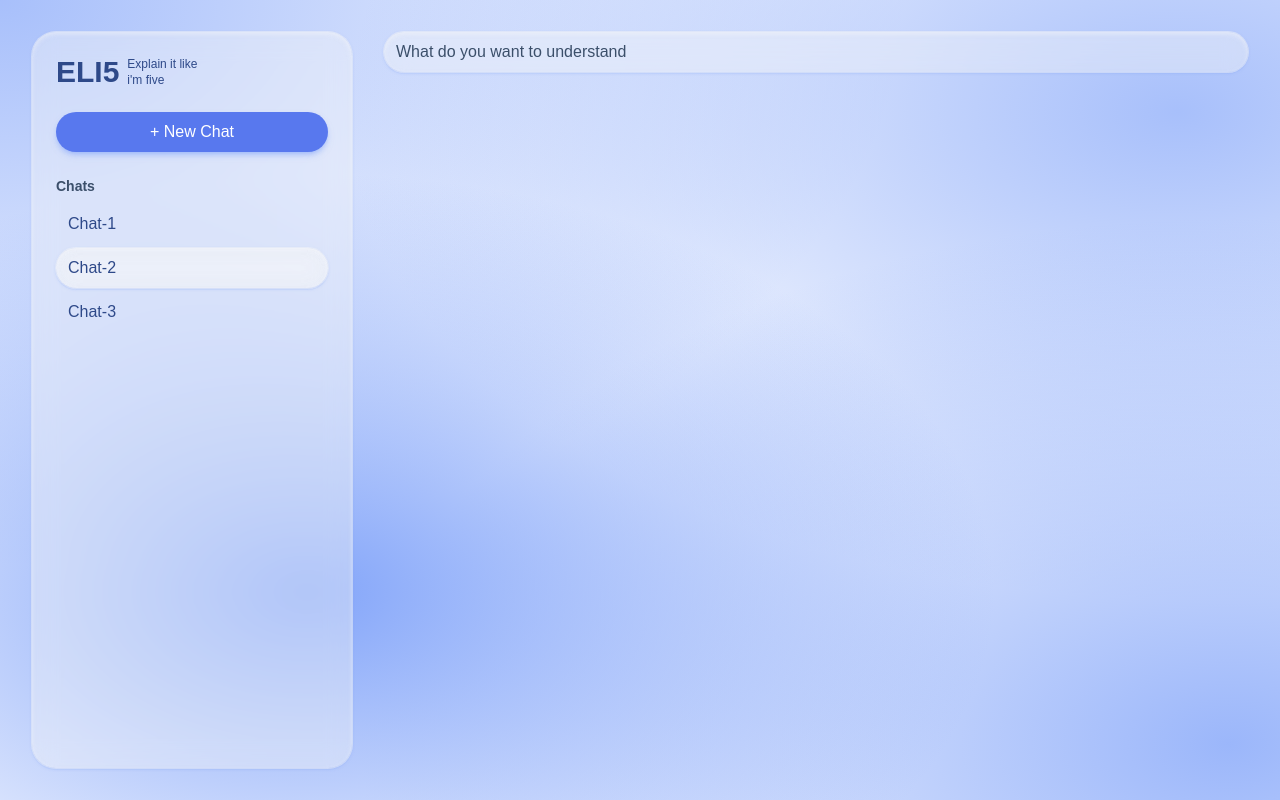
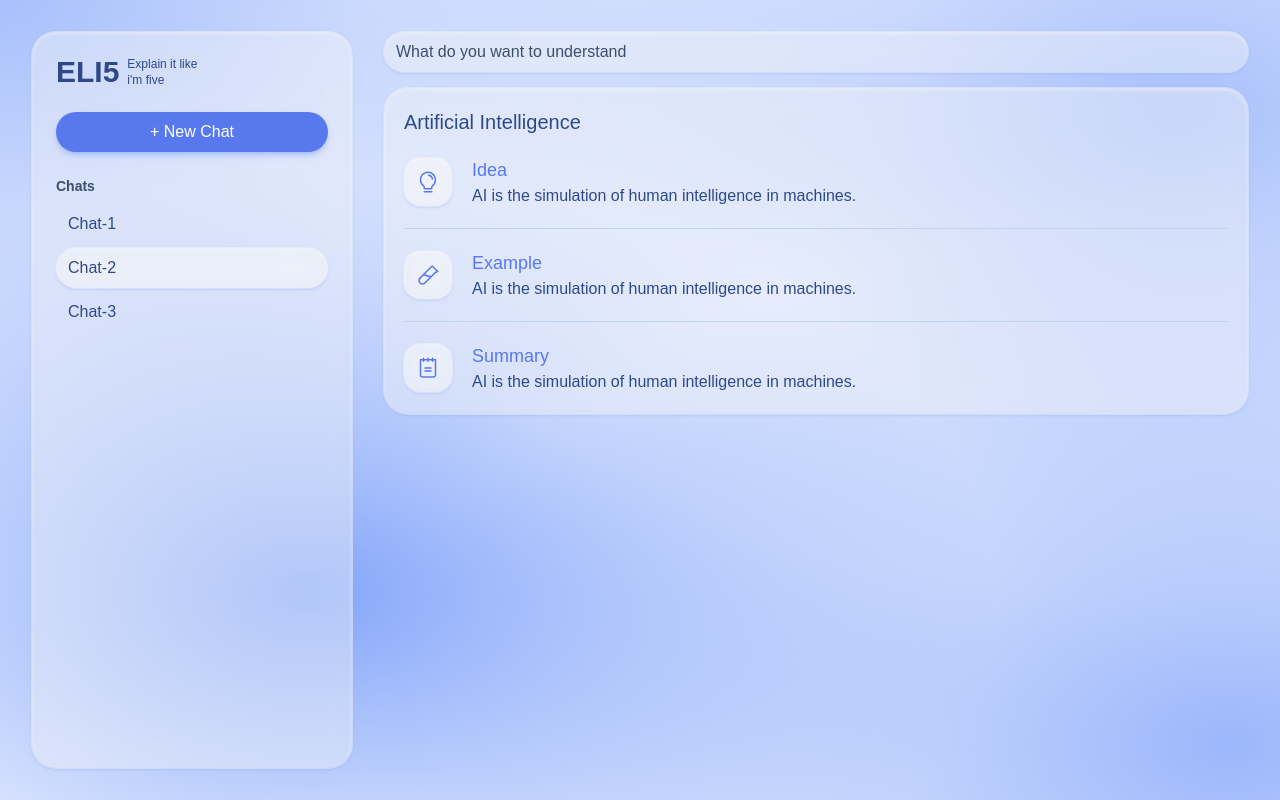
Before and after one commit to gr33b0k/eli5, a React (Vite) app: page / in a window 1280 px wide. Built offline with nearby package versions, Linux system fonts and the light colour scheme; a web font is replaced by a local one.

Commit message:
feat: add explanation card component with 3 sections - idea, example, summary

```diff
--- /dev/null
+++ b/src/components/explanation/card/ContentCard.jsx
@@ -0,0 +1,25 @@
+import ContentSection from "./ContentSection";
+
+function ContentCard() {
+  return (
+    <article className="glass text-text max-h-fit flex-1 rounded-3xl p-5 ease-in-out">
+      <h2 className="mb-5 text-xl font-medium">Artificial Intelligence</h2>
+      <div className="flex flex-col gap-5">
+        <ContentSection
+          type="Idea"
+          content="AI is the simulation of human intelligence in machines."
+        />
+        <ContentSection
+          type="Example"
+          content="AI is the simulation of human intelligence in machines."
+        />
+        <ContentSection
+          type="Summary"
+          content="AI is the simulation of human intelligence in machines."
+        />
+      </div>
+    </article>
+  );
+}
+
+export default ContentCard;
--- /dev/null
+++ b/src/components/explanation/card/ContentSection.jsx
@@ -0,0 +1,28 @@
+import {
+  LightbulbIcon,
+  TestTubeIcon,
+  NotepadIcon,
+} from "@phosphor-icons/react";
+
+const ICONS = {
+  Idea: LightbulbIcon,
+  Example: TestTubeIcon,
+  Summary: NotepadIcon,
+};
+
+function ContentSection({ type, content }) {
+  const Icon = ICONS[type];
+
+  return (
+    <section className="border-border flex items-center gap-5 border-b pb-5 last:border-none last:pb-0">
+      <span className="glass text-accent rounded-2xl p-3">
+        {Icon && <Icon size={24} className="text-accent" />}
+      </span>
+      <div>
+        <h3 className="text-accent text-lg font-medium">{type}</h3>
+        <p className="">{content}</p>
+      </div>
+    </section>
+  );
+}
+export default ContentSection;
--- a/src/index.css
+++ b/src/index.css
@@ -17,7 +17,7 @@
 
     --color-accent: oklch(0.61 0.18 268.9);
 
-    --color-border: oklch(0.88 0.015 250);
+    --color-border: oklch(0.8635 0.0365 250);
 
     /* Texts */
     --font-miranda: 'Miranda Sans', sans-serif;
--- a/src/pages/Home.jsx
+++ b/src/pages/Home.jsx
@@ -1,9 +1,11 @@
+import ContentCard from "../components/explanation/card/ContentCard";
 import ExplanationInput from "../components/explanation/ExplanationInput";
 
 function Home() {
   return (
     <>
       <ExplanationInput />
+      <ContentCard />
     </>
   );
 }
```
